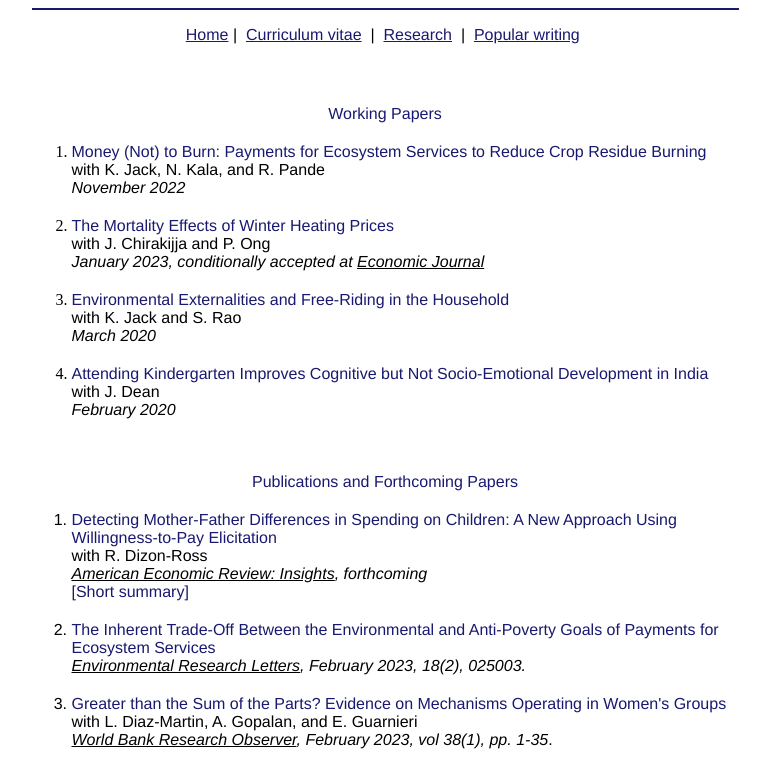
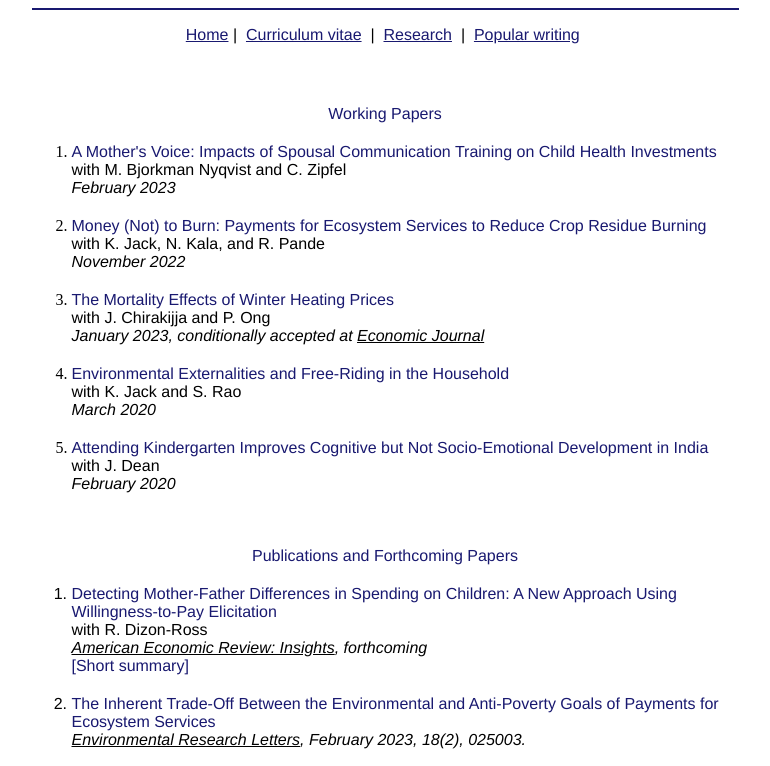
Before and after one commit to seema-jayachandran/seema-jayachandran.github.io, a plain HTML site: page papers.html in a window 1280 px wide. Shown: the top 766 px of the page, without its empty margins (255-1025 px from the left). Drawn offline with Linux system fonts and the light colour scheme.

Commit message:
Mothers voice uploaded

```diff
--- a/papers.html
+++ b/papers.html
@@ -38,6 +38,13 @@
 
 
  	</font></p></li>
+
+ 	 	 	 	 	 	     <li>
+		<p ALIGN="LEFT" style="margin-bottom: 20"><font face="Helvetica" size="3">
+		<a href="http://seemajayachandran.com/mothers_voice.pdf"  style="text-decoration: none">A Mother's Voice: Impacts of Spousal Communication Training on Child Health Investments</a>  <br> with M. Bjorkman Nyqvist and C. Zipfel<br>
+ <i>February 2023</i><br>
+ 	</font></p></li>
+
 
  	 	 	 	 	     <li>
 		<p ALIGN="LEFT" style="margin-bottom: 20"><font face="Helvetica" size="3">
```
Also changed, not shown: 2 other files.
